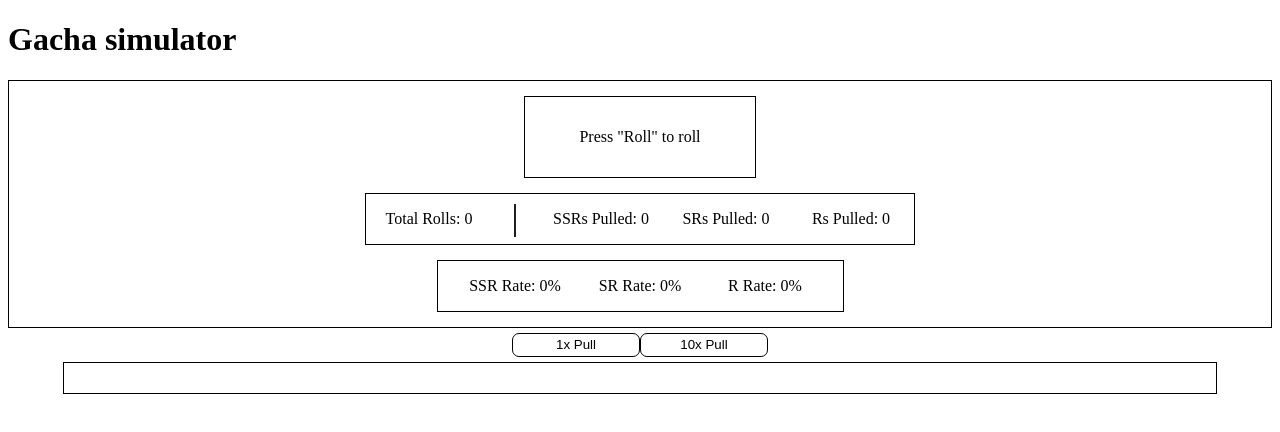
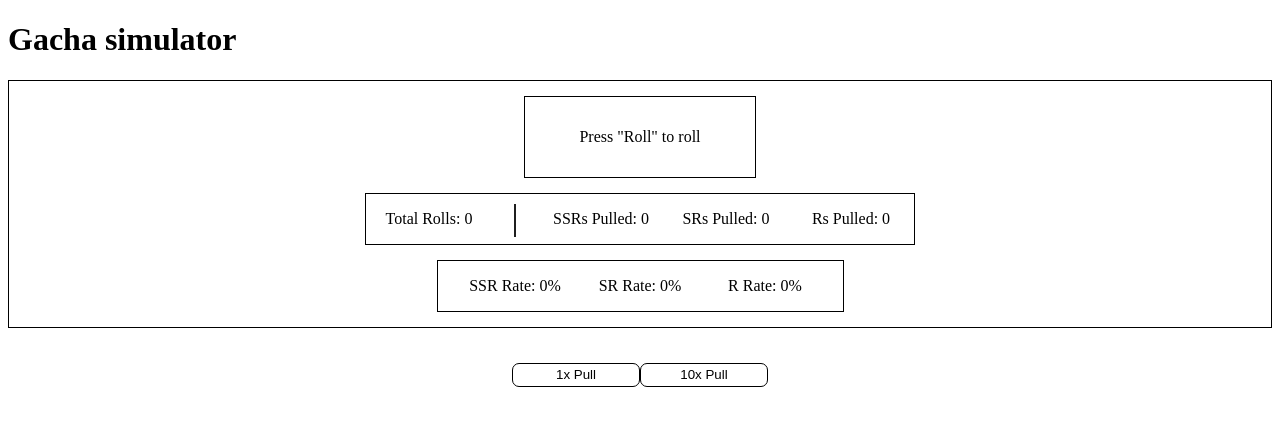
Before and after one commit to RvnVentra/Gacha-Simulator, a React (Create React App) app: page / in a window 1280 px wide. Shown: the top 432 px of the page. Built offline with nearby package versions, Linux system fonts and the light colour scheme.

Commit message:
Changed gacha results display to hide until user has begun pulling

```diff
--- a/src/components/Content/Gacha/Gacha.js
+++ b/src/components/Content/Gacha/Gacha.js
@@ -184,6 +184,8 @@ export default function Gacha() {
         };
     };
 
+    const displayGachaResults = GACHA_RESULTS.length > 0 && <GachaResults gachaResults={GACHA_RESULTS} />;
+
     return (
         <div>
             <GachaInfo
@@ -199,9 +201,7 @@ export default function Gacha() {
                 debugGacha={debugGacha}
             />
 
-            <GachaResults
-                gachaResults={GACHA_RESULTS}
-            />
+            {displayGachaResults}
         </div>
     );
 };
--- a/src/components/Content/Gacha/GachaInteraction/gachaInteraction.js
+++ b/src/components/Content/Gacha/GachaInteraction/gachaInteraction.js
@@ -19,7 +19,7 @@ const InteractionContainer = styled.div`
     align-items: center;
     justify-content: space-evenly;
     width: 20vw;
-    margin: 5px auto;
+    margin: 35px auto;
 `;
 
 const InteractionButton = styled.button`
```
